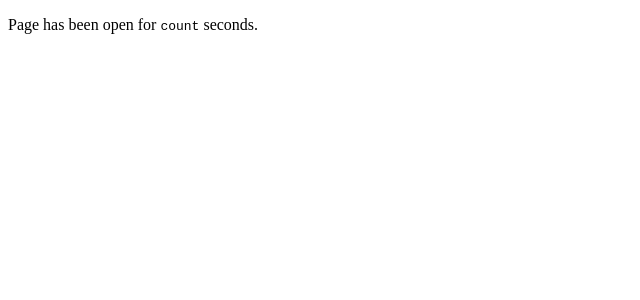
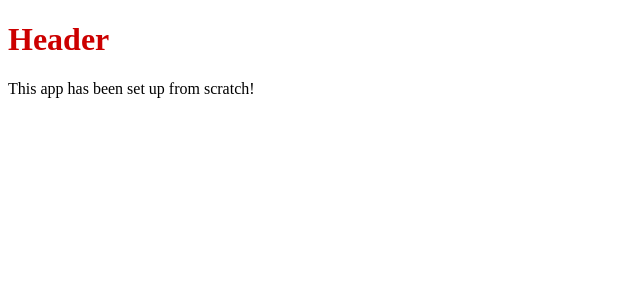
Before and after one commit to cardboardchris/base-react-project, a React app: page / in a window 1280 px wide. Shown: the top 300 px of the page, without its empty margins (0-640 px from the left). Built offline with nearby package versions, Linux system fonts and the light colour scheme.

Commit message:
text changes in app component

```diff
--- a/src/components/app.jsx
+++ b/src/components/app.jsx
@@ -3,12 +3,9 @@ import React from 'react';
 function App() {
   // Return the App component.
   return (
-    <div className="App">
-      <header className="App-header">
-        <p>
-          Page has been open for <code>count</code> seconds.
-        </p>
-      </header>
+    <div>
+      <h1>Header</h1>
+      <p>This app has been set up from scratch!</p>
     </div>
   );
 }
```
